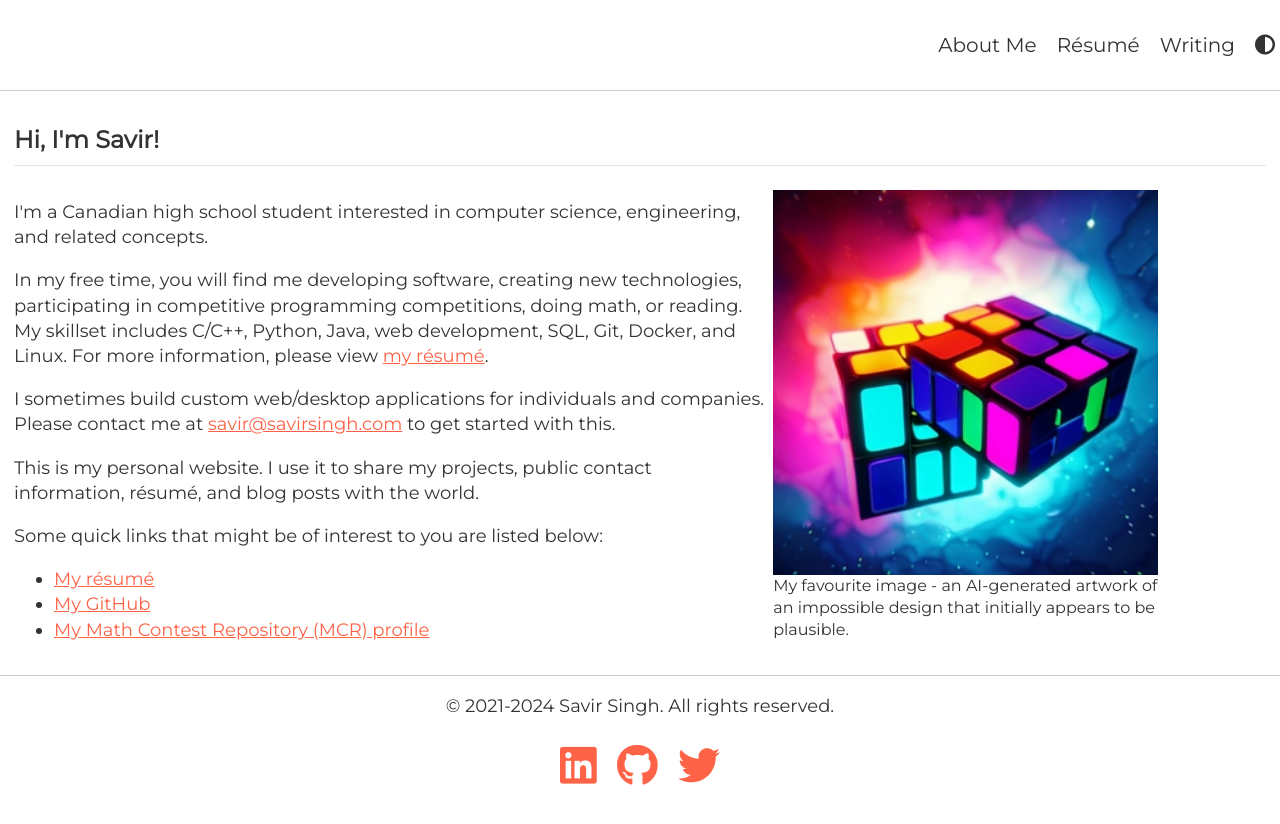
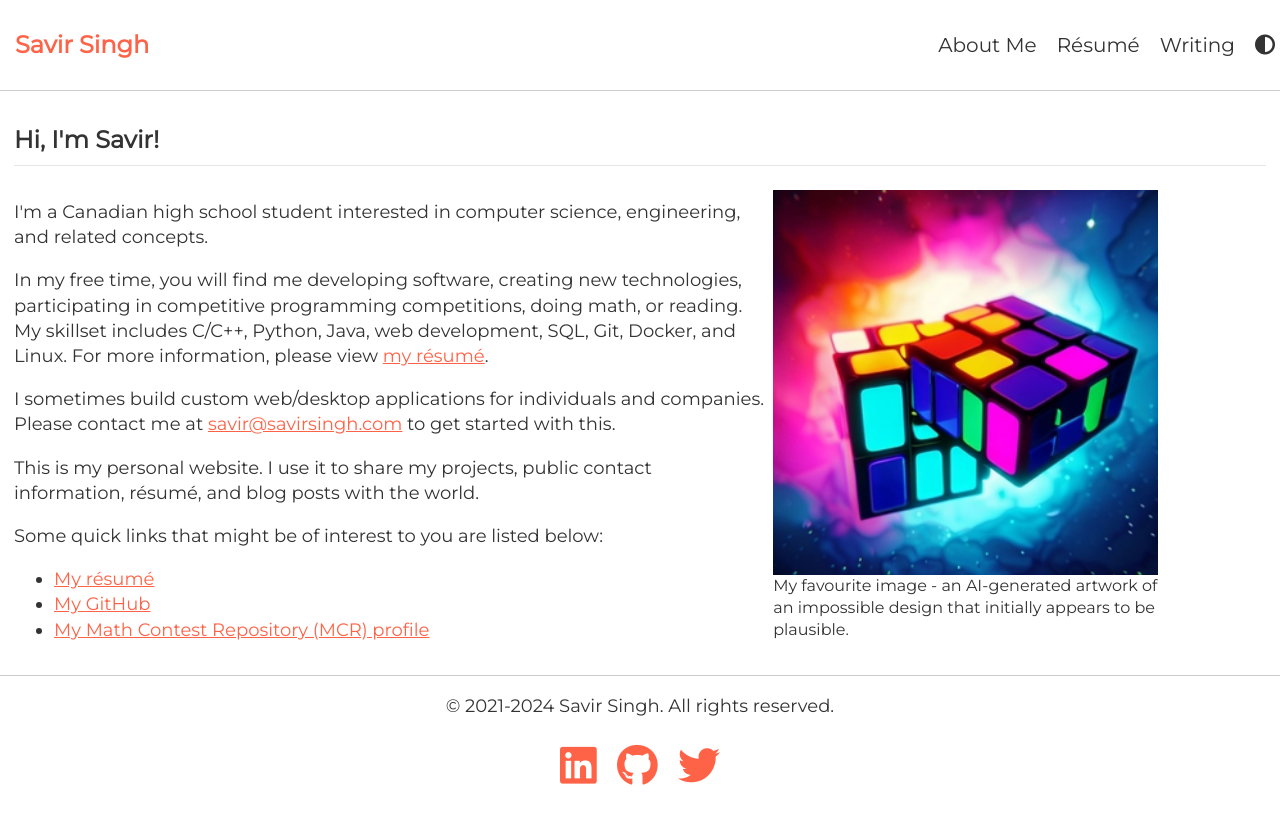
Before and after one commit to savirsingh/savirsingh.github.io, a Jekyll site: the page built from index.md, in a window 1280 px wide. Shown: the top 824 px of the page. Built offline with Jekyll 4.4.1, drawn with Linux system fonts in a browser that asks for light colours.

Commit message:
Update default.html

```diff
--- a/_layouts/default.html
+++ b/_layouts/default.html
@@ -12,7 +12,7 @@
 
 <body>
 <header>
-<h1><a style="text-decoration: none; color: white" href="/">Savir Singh</a></h1>
+<h1><a style="text-decoration: none" href="/">Savir Singh</a></h1>
 <ul>
 <li>About Me</li>
 <li>Résumé</li>
```
